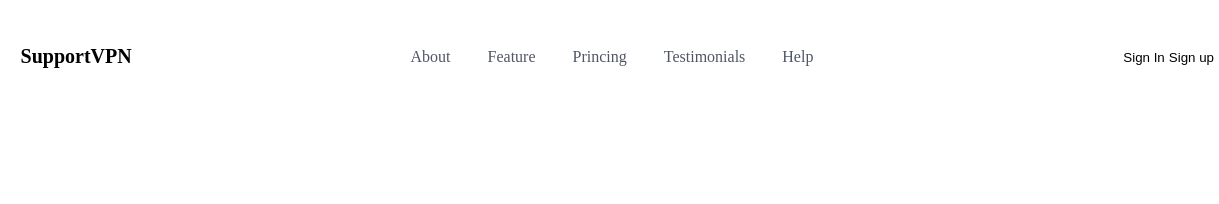
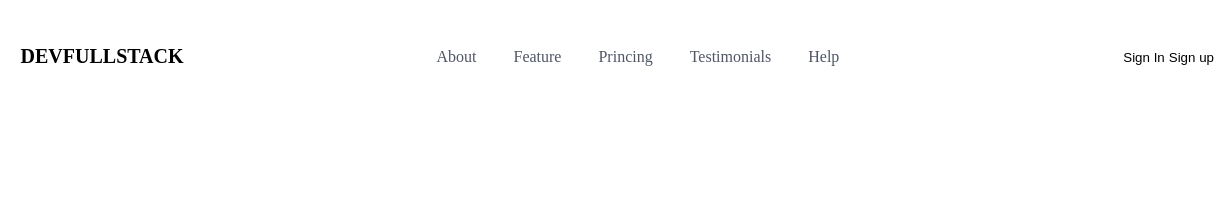
Before and after one commit to Eduardo-pwbr/LandPage, a plain HTML site: page index.html in a window 1280 px wide. Shown: the top 204 px of the page, 61-1280 px from the left. Drawn offline with Linux system fonts and the light colour scheme.

Commit message:
Edit index.html

```diff
--- a/index.html
+++ b/index.html
@@ -11,7 +11,7 @@
 
       <div class="logo-container">
         <img src="./src/img/Logo1.png" alt="logo" />
-        <h1>Support<b>VPN</b></h1>
+        <h1>DEV<b>FULLSTACK</b></h1>
       </div>
 
         <nav>
```
